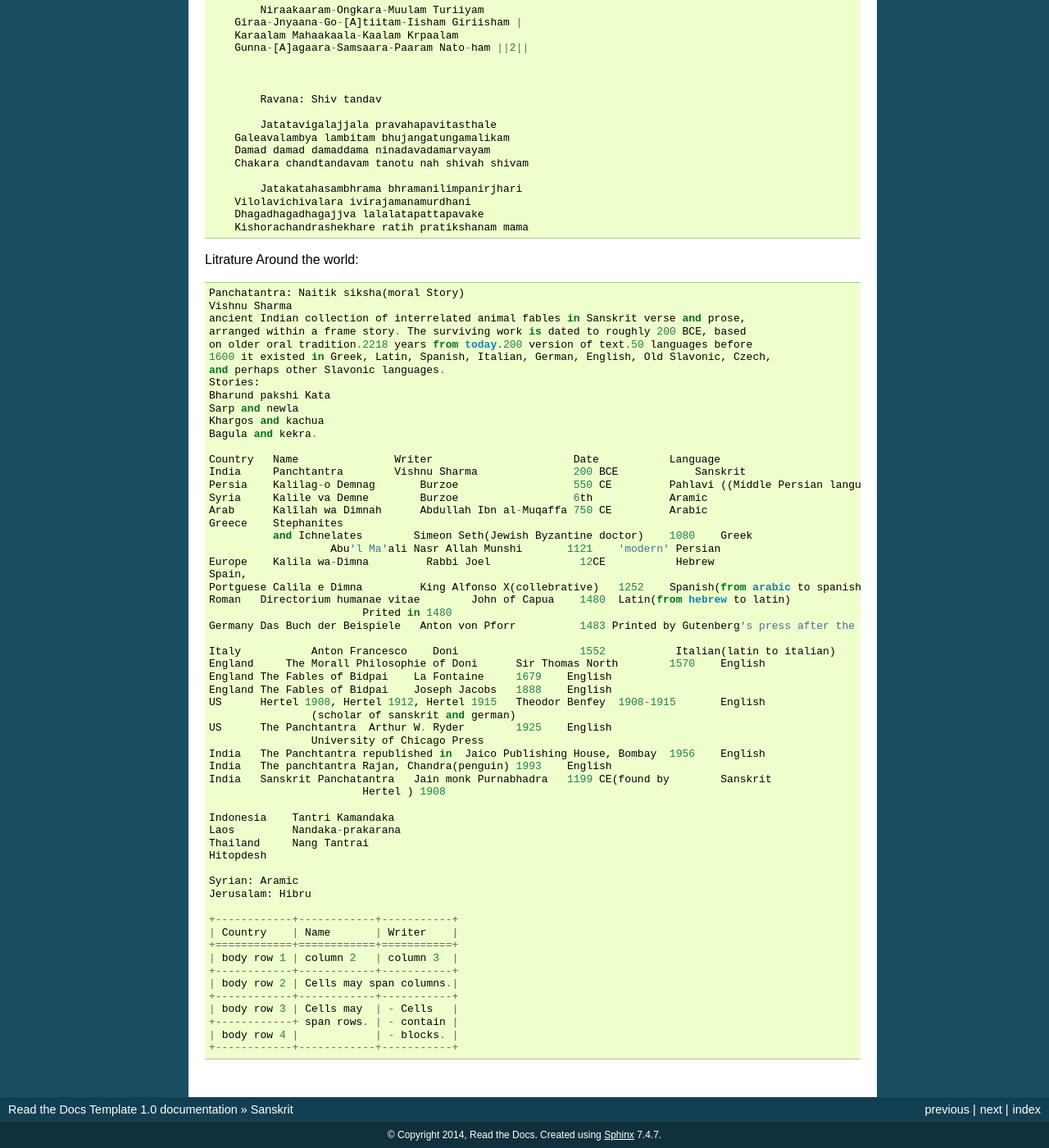
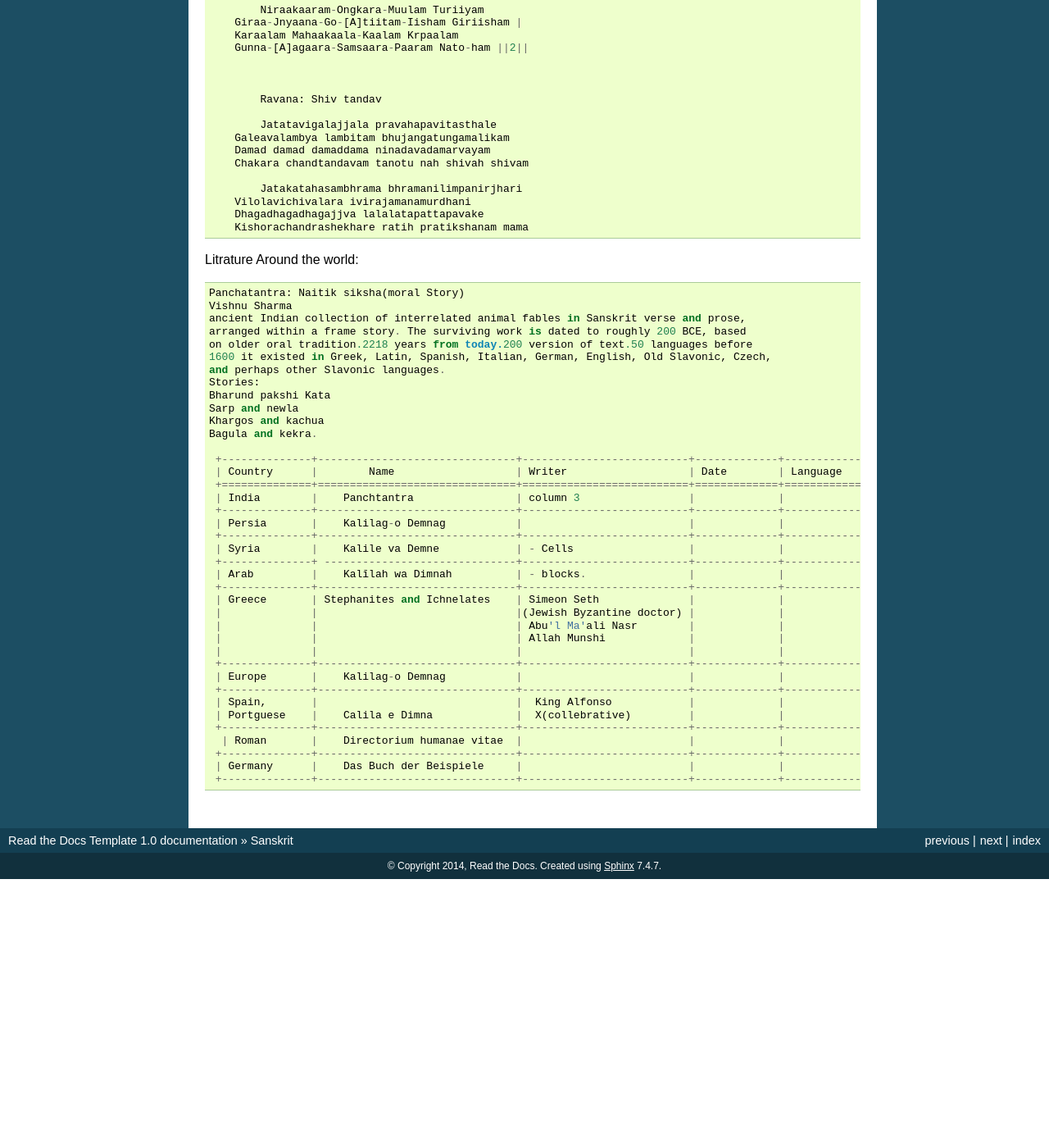
Before and after one commit to ramashanker/Documentation, a Sphinx documentation site: the page built from docs/lang_litrature.rst, in a window 1280 px wide and 1400 px high, scrolled down 1211 px. Shown: the whole window at 82% size. Built offline with Sphinx 7.4.7, drawn with Linux system fonts in a browser that asks for light colours; after the commit the page ends 2283 px from its top, so only the background shows below that.

Commit message:
update litrature documents

```diff
--- a/docs/lang_litrature.rst
+++ b/docs/lang_litrature.rst
@@ -99,50 +99,29 @@ Litrature Around the world::
         Khargos and kachua
         Bagula and kekra.
 
-        Country	  Name	             Writer	                 Date	        Language
-        India	  Panchtantra	     Vishnu Sharma	         200 BCE	    Sanskrit
-        Persia	  Kalilag-o Demnag	 Burzoe	                 550 CE	        Pahlavi ((Middle Persian language)
-        Syria	  Kalile va Demne	 Burzoe	                 6th	        Aramic
-        Arab	  Kalīlah wa Dimnah	 Abdullah Ibn al-Muqaffa 750 CE	        Arabic
-        Greece	  Stephanites
-                  and Ichnelates	Simeon Seth(Jewish Byzantine doctor)	1080	Greek
-        		   Abu'l Ma'ali Nasr Allah Munshi	1121	'modern' Persian
-        Europe	  Kalila wa-Dimna	  Rabbi Joel	          12CE	         Hebrew
-        Spain,
-        Portguese Calila e Dimna	 King Alfonso X(collebrative)	1252 	Spanish(from arabic to spanish)
-        Roman	Directorium humanae vitae	 John of Capua	  1480	Latin(from hebrew to latin)
-        			Prited in 1480
-        Germany	Das Buch der Beispiele	 Anton von Pforr	  1483 Printed by Gutenberg's press after the Bible )	German
-
-        Italy		Anton Francesco    Doni	                  1552	         Italian(latin to italian)
-        England	    The Morall Philosophie of Doni	Sir Thomas North	1570	English
-        England	The Fables of Bidpai	La Fontaine	1679	English
-        England	The Fables of Bidpai	Joseph Jacobs	1888	English
-        US	Hertel 1908, Hertel 1912, Hertel 1915	Theodor Benfey	1908-1915	English
-        		(scholar of sanskrit and german)
-        US	The Panchtantra	 Arthur W. Ryder	1925	English
-        		University of Chicago Press
-        India	The Panchtantra	republished in  Jaico Publishing House, Bombay	1956	English
-        India	The panchtantra	Rajan, Chandra(penguin)	1993	English
-        India	Sanskrit Panchatantra	Jain monk Purnabhadra	1199 CE(found by 	Sanskrit
-        			Hertel ) 1908
-
-        Indonesia    Tantri Kamandaka
-        Laos         Nandaka-prakarana
-        Thailand     Nang Tantrai
-        Hitopdesh
-
-        Syrian: Aramic
-        Jerusalam: Hibru
-
-        +------------+------------+-----------+
-        | Country    | Name       | Writer    |
-        +============+============+===========+
-        | body row 1 | column 2   | column 3  |
-        +------------+------------+-----------+
-        | body row 2 | Cells may span columns.|
-        +------------+------------+-----------+
-        | body row 3 | Cells may  | - Cells   |
-        +------------+ span rows. | - contain |
-        | body row 4 |            | - blocks. |
-        +------------+------------+-----------+
+         +--------------+-------------------------------+--------------------------+-------------+------------+
+         | Country      |        Name                   | Writer                   | Date        | Language   |
+         +==============+===============================+==========================+=============+=============
+         | India        |    Panchtantra                | column 3                 |             |            |
+         +--------------+-------------------------------+--------------------------+-------------+------------+
+         | Persia       |    Kalilag-o Demnag           |                          |             |            |
+         +--------------+-------------------------------+--------------------------+-------------+------------+
+         | Syria        |    Kalile va Demne            | - Cells                  |             |            |
+         +--------------+ ------------------------------+--------------------------+-------------+------------+
+         | Arab         |    Kalīlah wa Dimnah          | - blocks.                |             |            |
+         +--------------+-------------------------------+--------------------------+-------------+------------+
+         | Greece       | Stephanites and Ichnelates    | Simeon Seth              |             |            |
+         |              |                               |(Jewish Byzantine doctor) |             |            |
+         |              |                               | Abu'l Ma'ali Nasr        |             |            |
+         |              |                               | Allah Munshi             |             |            |
+         |              |                               |                          |             |            |
+         +--------------+-------------------------------+--------------------------+-------------+------------+
+         | Europe       |    Kalilag-o Demnag           |                          |             |            |
+         +--------------+-------------------------------+--------------------------+-------------+------------+
+         | Spain,       |                               |  King Alfonso            |             |            |
+         | Portguese    |    Calila e Dimna             |  X(collebrative)         |             |            |
+         +--------------+-------------------------------+--------------------------+-------------+------------+
+          | Roman       |    Directorium humanae vitae  |                          |             |            |
+         +--------------+-------------------------------+--------------------------+-------------+------------+
+         | Germany      |    Das Buch der Beispiele     |                          |             |            |
+         +--------------+-------------------------------+--------------------------+-------------+------------+
```
